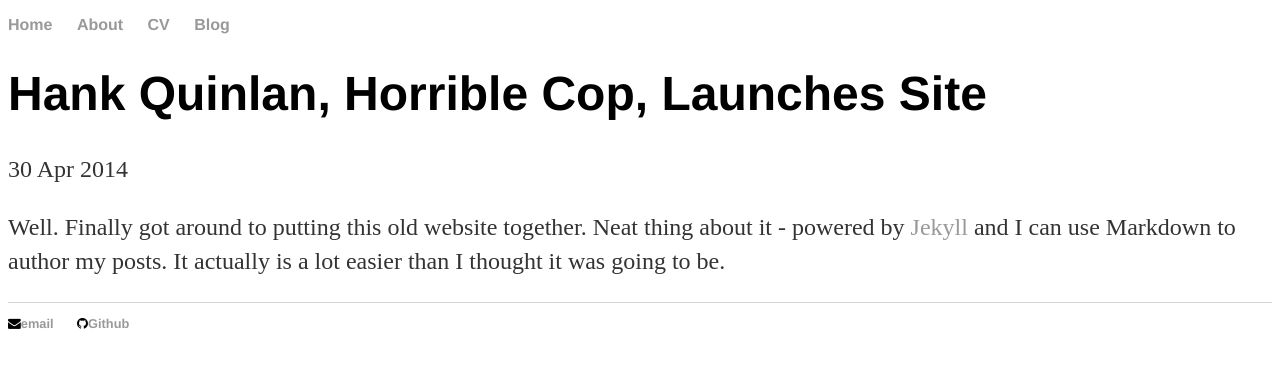
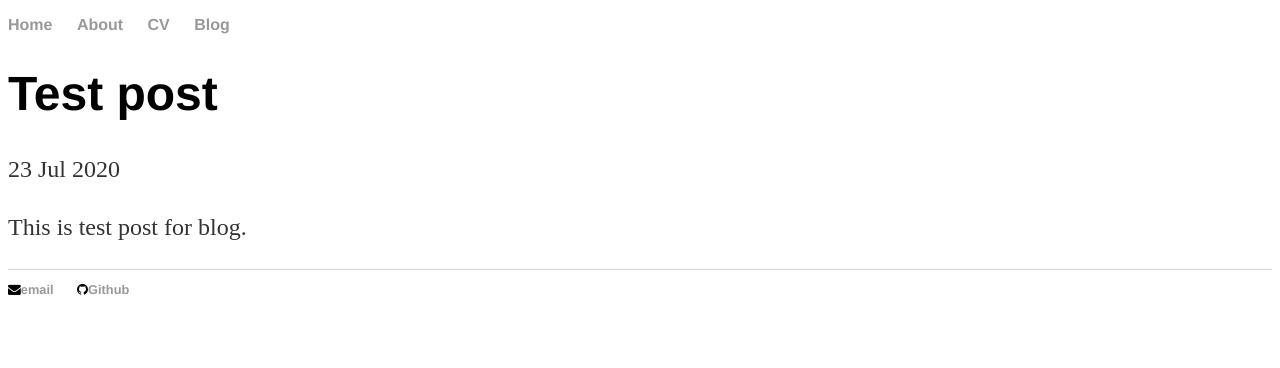
Before and after one commit to YeochanYoun119/YeochanYoun119.github.io, a Jekyll site: the page built from _posts/2014-04-30-hank-quinlan-site-launched.md, in a window 1280 px wide. Shown: the top 368 px of the page. Built offline with Jekyll 4.4.1, drawn with Linux system fonts in a browser that asks for light colours; nearby versions of some CDN libraries.

Commit message:
Update 2014-04-30-hank-quinlan-site-launched.md

```diff
--- a/_posts/2014-04-30-hank-quinlan-site-launched.md
+++ b/_posts/2014-04-30-hank-quinlan-site-launched.md
@@ -1,7 +1,7 @@
 ---
 layout: post
-title: "Hank Quinlan, Horrible Cop, Launches Site"
-date: 2014-04-30
+title: "Test post"
+date: 2020-07-23
 ---
 
-Well. Finally got around to putting this old website together. Neat thing about it - powered by [Jekyll](http://jekyllrb.com) and I can use Markdown to author my posts. It actually is a lot easier than I thought it was going to be.
+This is test post for blog.
```
